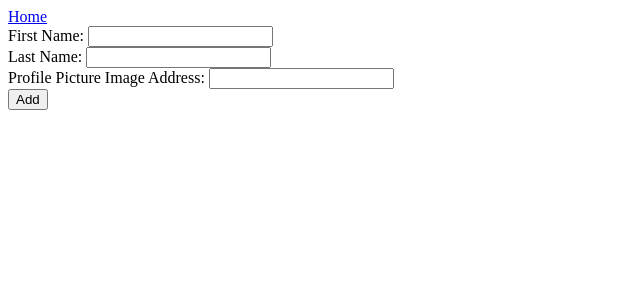
After one commit to jelvir97/blogly, a Flask app: page /users/new in a window 1280 px wide. The commit adds this page. Shown: the top 300 px of the page, without its empty margins (0-640 px from the left). Run offline with Flask 3, Linux system fonts and the light colour scheme.

Commit message:
user  form GET request handled

```diff
--- a/app.py
+++ b/app.py
@@ -24,3 +24,7 @@ def home_page():
 def users_list():
     users = User.query.all()
     return render_template('user_list.html',users=users)
+
+@app.route('/users/new')
+def user_form():
+    return render_template('user_form.html')
--- /dev/null
+++ b/templates/user_form.html
@@ -0,0 +1,21 @@
+{% extends "base.html"%}
+
+{% block title %}Add New User{% endblock%}
+
+{% block contents %}
+    <form action="/user/new" method="POST">
+        <div>
+        <label for="first-name">First Name:</label>
+        <input type="text" name="first-name">
+    </div>
+    <div>
+        <label for="last-name">Last Name:</label>
+        <input type="text" name="last-name">
+    </div>
+    <div>
+        <label for="img-url">Profile Picture Image Address:</label>
+        <input type="text" name="img-url">
+    </div>
+        <button type="submit">Add</button>
+    </form>
+{% endblock %}
--- a/templates/user_list.html
+++ b/templates/user_list.html
@@ -8,4 +8,5 @@
             <li><a href="">{{user.first_name}} {{user.last_name}}</a></li>
         {% endfor %}
     </ul>
+    <a href="/users/new">Add New User</a>
 {% endblock %}
```
